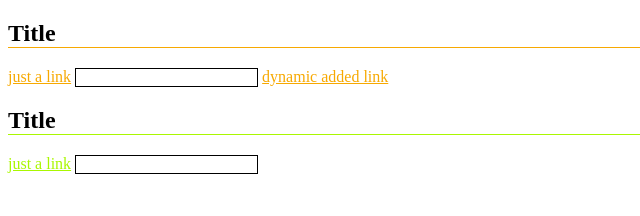
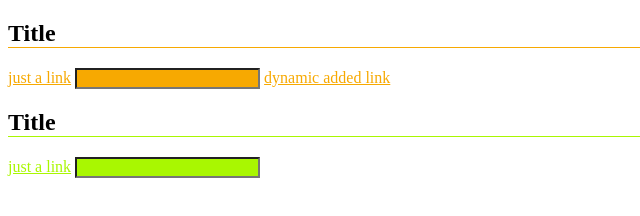
Before and after one commit to nuxodin/ie11CustomProperties, a plain HTML site: page test.html in a window 1280 px wide. Shown: the whole page, without its empty margins (0-640 px from the left). Drawn offline with Linux system fonts and the light colour scheme.

Commit message:
Update test.html

```diff
--- a/test.html
+++ b/test.html
@@ -20,12 +20,20 @@
   h2 {
     border-bottom:1px solid var(--theme-color);
   }
-  input {
+  xinput {
     border:1px solid #000;
   }
-  input:focus {
+  xinput:focus {
     border-color:var(--theme-color);
   }
+  input {
+    background:var(--theme-color);
+  }
+  input:focus {
+    --theme-color:#000;
+  }
+
+
   </style>
   <h2>Title</h2>
   <a href="#">just a link</a>
```
